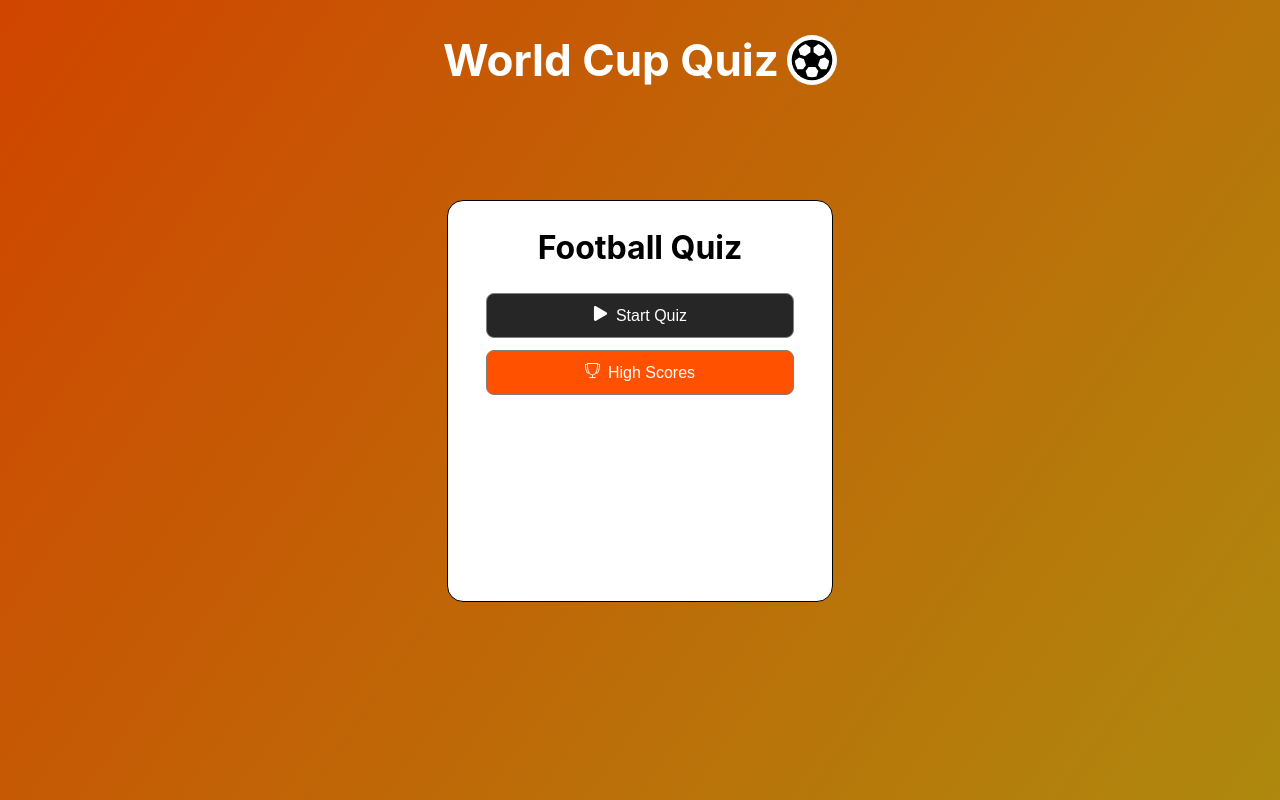
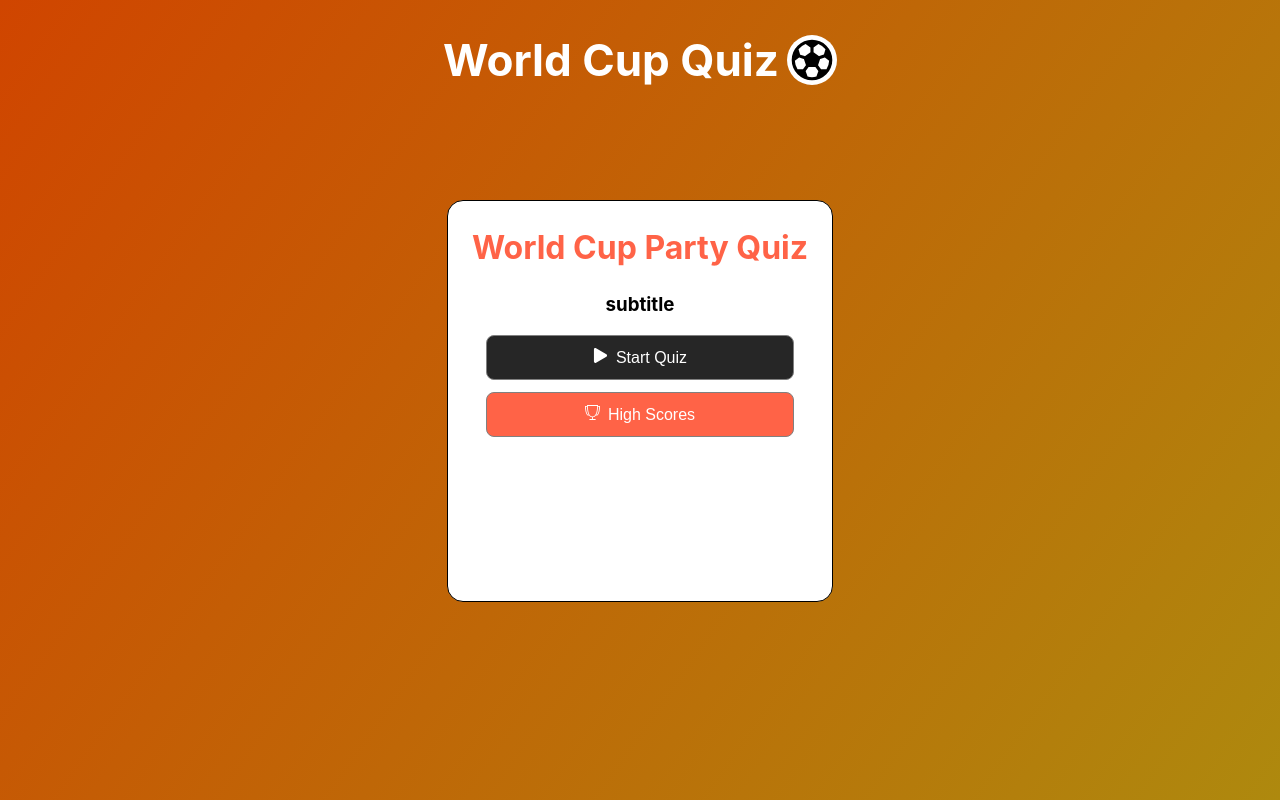
Before and after one commit to Nachocisss/soccerQuiz, a React (Create React App) app: page / in a window 1280 px wide. Built offline with nearby package versions, Linux system fonts and the light colour scheme.

Commit message:
menu with his own card component

```diff
--- a/src/components/Button/Button.css
+++ b/src/components/Button/Button.css
@@ -6,7 +6,7 @@
   border-radius: 8px;
   margin: auto;
   cursor: pointer;
-  background: rgb(255, 81, 0);
+  background: tomato;
 }
 .buttonTitle {
   font-size: 16px;
--- a/src/components/Card/Card.css
+++ b/src/components/Card/Card.css
@@ -7,4 +7,8 @@
 }
 .CardContainer h2 {
   font-size: 32px;
+  color: tomato;
 }
+.progressBar {
+  width: 80%;
+}
--- a/src/components/Card/Card.tsx
+++ b/src/components/Card/Card.tsx
@@ -2,11 +2,12 @@ import React from "react";
 import "./Card.css";
 import { Button } from "../Button/Button.tsx";
 
-export function Card({ buttons, subtitle }: any) {
+export function Card({ buttons }: any) {
   return (
     <div className="CardContainer">
-      <h2>Football Quiz</h2>
-      <h3>{subtitle}</h3>
+      <h2>World Cup Party Quiz</h2>
+      <h3>{"aqui la pregunta"}</h3>
+      <progress value="10" max="100" className="progressBar" />
       {buttons.map((m) => {
         return <Button props={m} key={m.title} />;
       })}
--- a/src/screens/Menu/Menu.tsx
+++ b/src/screens/Menu/Menu.tsx
@@ -1,8 +1,8 @@
 import React from "react";
 import "./Menu.css";
-import { Card } from "../../components/Card/Card.tsx";
 import { FaPlay } from "react-icons/fa";
 import { TfiCup } from "react-icons/tfi";
+import { Button } from "../../components/Button/Button.tsx";
 const menuButtons = [
   {
     title: "Start Quiz",
@@ -17,10 +17,18 @@ const menuButtons = [
   },
 ];
 
-export function Menu() {
+function menuCard() {
   return (
-    <div className="menuScreen">
-      <Card buttons={menuButtons} />
+    <div className="CardContainer">
+      <h2>World Cup Party Quiz</h2>
+      <h3>{"subtitle"}</h3>
+      {menuButtons.map((m) => {
+        return <Button props={m} key={m.title} />;
+      })}
     </div>
   );
 }
+
+export function Menu() {
+  return <div className="menuScreen">{menuCard()}</div>;
+}
```
